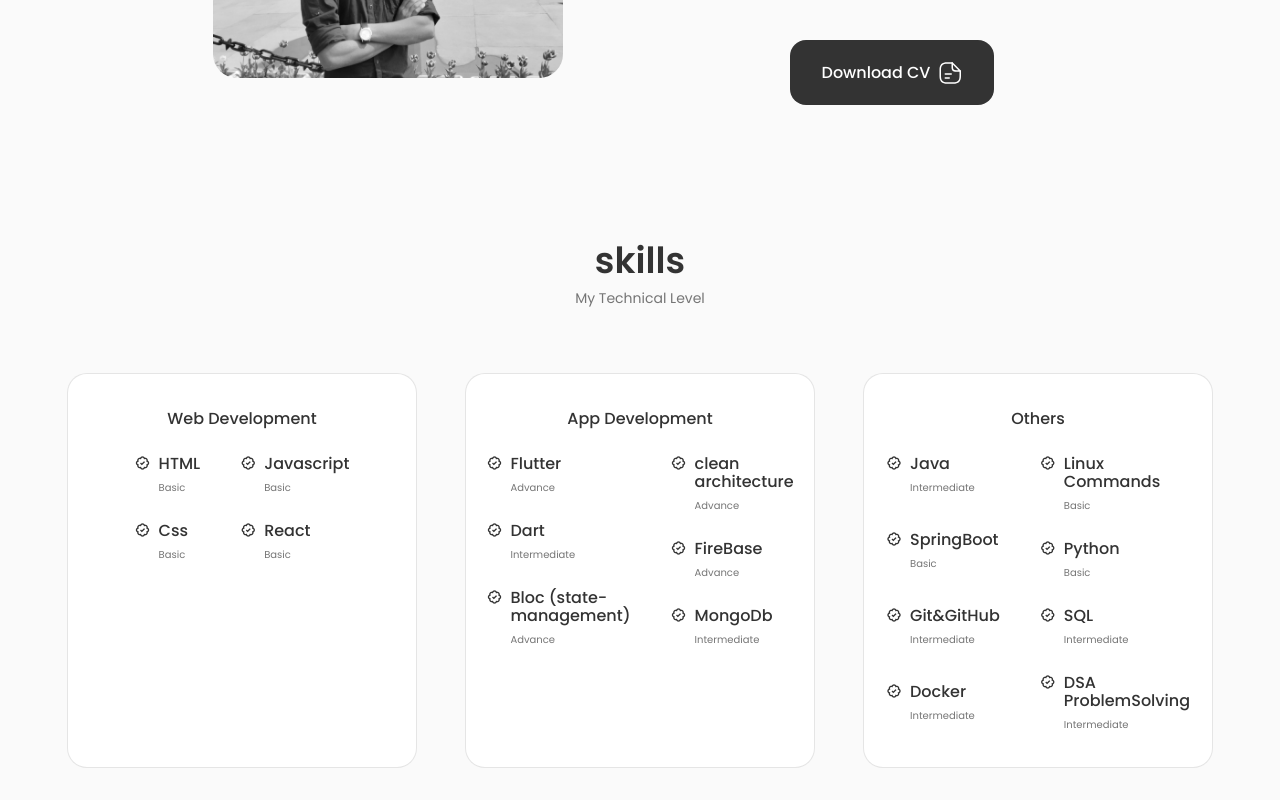
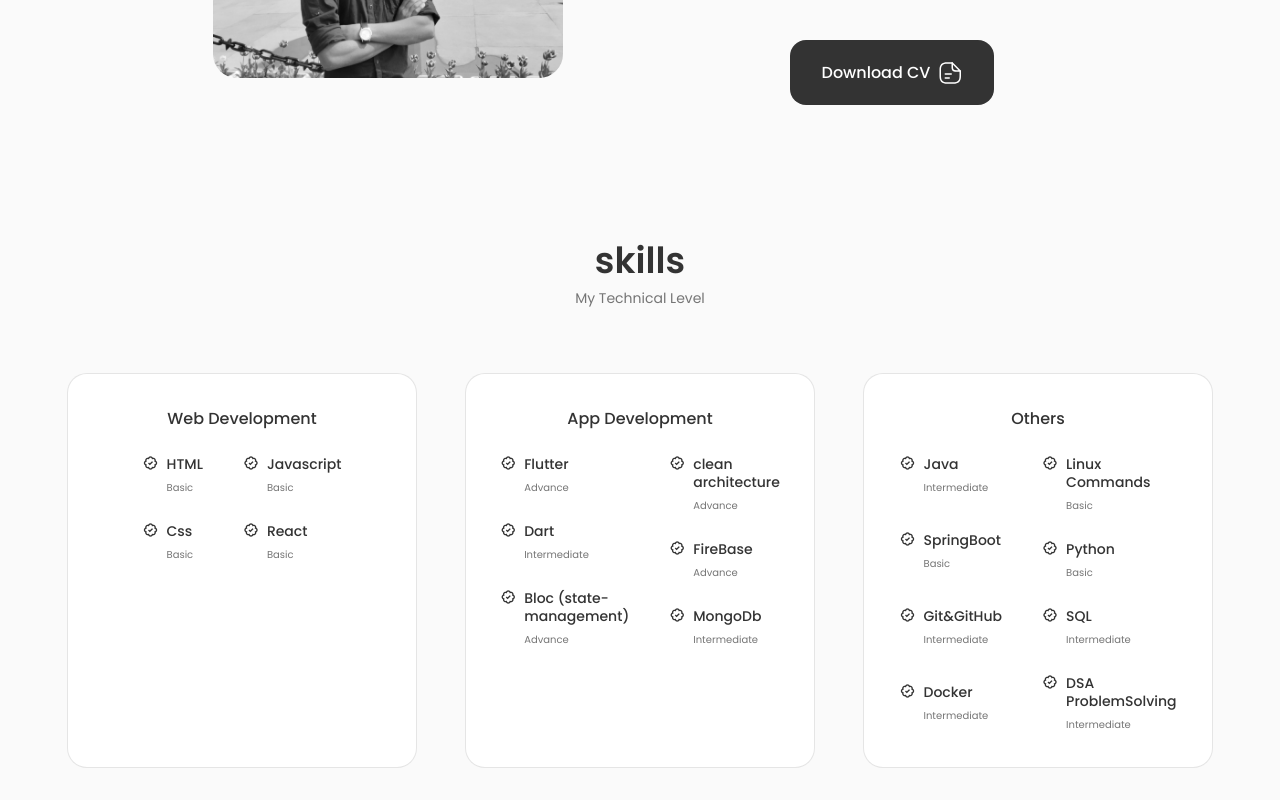
Before and after one commit to Sundhar22/portfolio-react, a React (Create React App) app: page / in a window 1280 px wide. Shown: the part 1267-2067 px from the top of the page. Built offline with nearby package versions, Linux system fonts and the light colour scheme.

Commit message:
Update font size for skills name in skill component

```diff
--- a/src/components/skill/skill.css
+++ b/src/components/skill/skill.css
@@ -41,7 +41,7 @@
 }
 
 .skills__name{
-    font-size: var(--normal-font-size);
+    font-size: var(--small-font-size);
     font-weight: var(--font-medium);
     color: var(--title-color);
     line-height: 18px;
```
